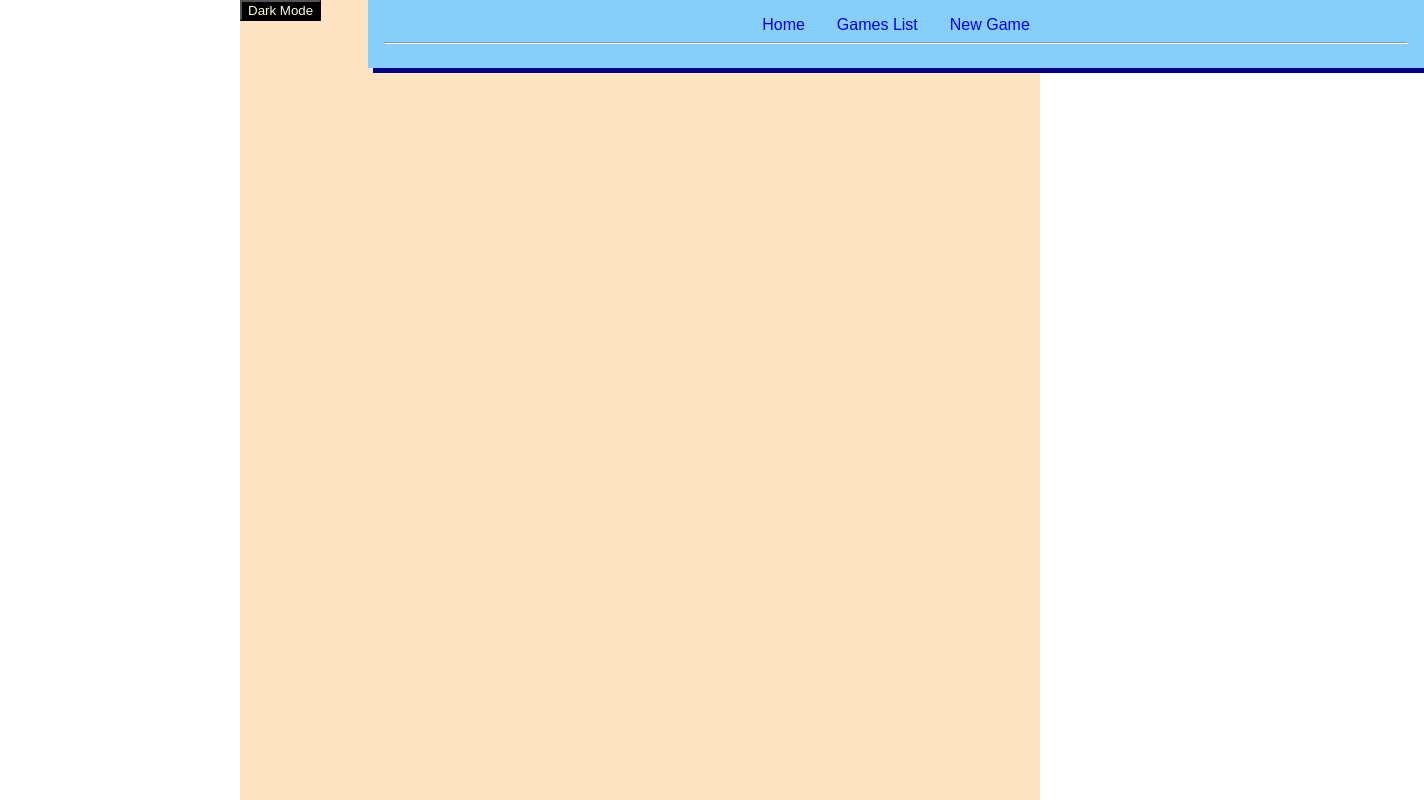
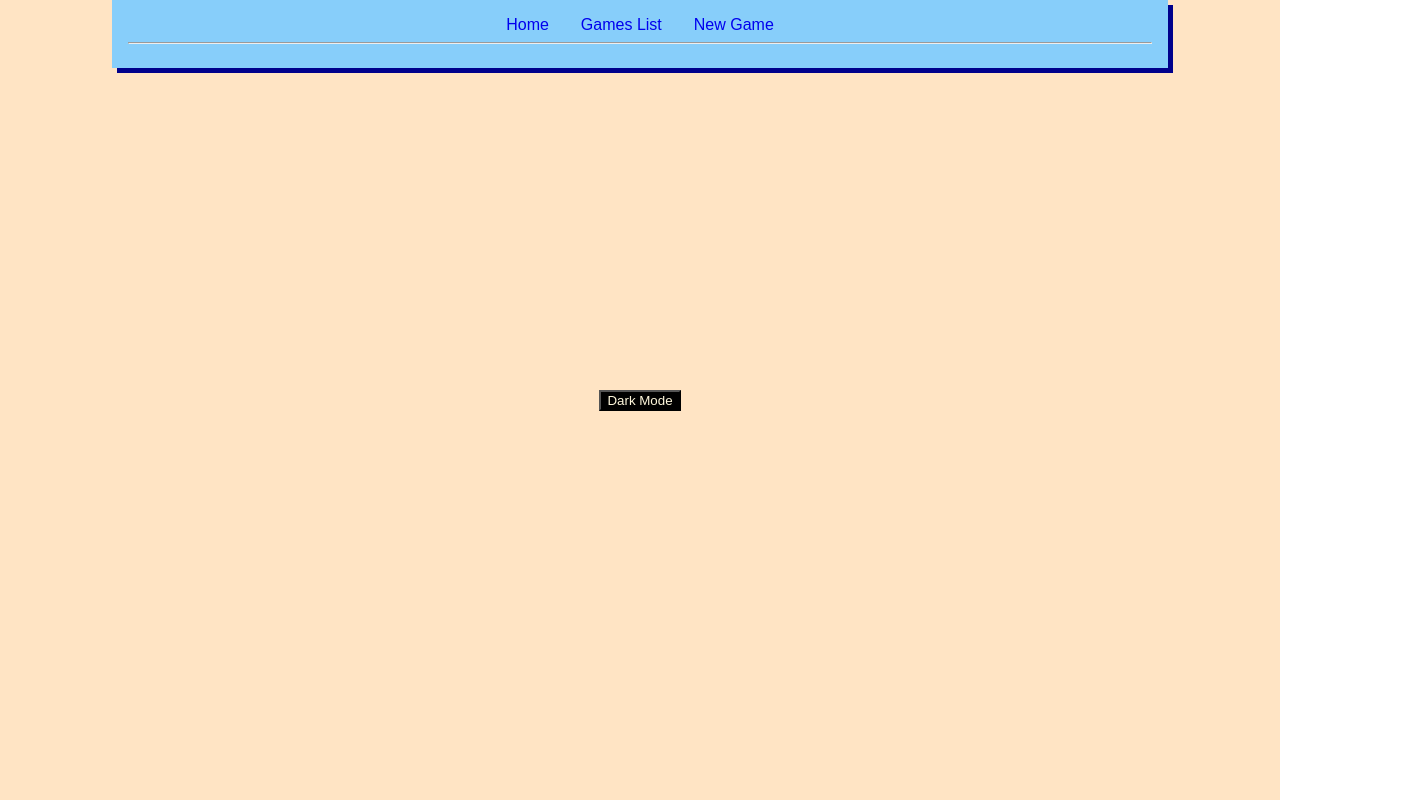
Before and after one commit to Doode1524/concentration, a React (Create React App) app: page /games in a window 1280 px wide. Shown: the whole page, 1424 px wide, since content can reach past the window. Built offline with nearby package versions, Linux system fonts and the light colour scheme; no server answers.

Commit message:
fixed css

```diff
--- a/src/App.css
+++ b/src/App.css
@@ -1,19 +1,4 @@
-.App {
-  height: 100vh;
-  width: 100vh;
-}
 
-.banner {
-  position: absolute;
-  text-align: center;
-  top: 0;
-  background: lightskyblue;
-  box-shadow: darkblue 5px 5px;
-  margin-left: 10vw;
-  padding: 1em;
-  text-align: center;
-  width: 80vw;
-}
 
 nav a {
   padding: 1em;
--- a/src/App.js
+++ b/src/App.js
@@ -1,8 +1,25 @@
 import './App.css';
 import Banner from './functional_components/banner';
 import { useState } from 'react'
+import { makeStyles } from '@material-ui/core/styles';
+
+const useStyles = makeStyles({
+  App: {
+    height: "100%",
+    width: "100%",
+    margin: "0",
+    padding: "0",
+    fontFamily: "sans-serif",
+    display: "flex",
+    alignItems: "center",
+    justifyContent: "center",
+    flexDirection: "row",
+    flexWrap: "wrap"
+  }
+})
 
 function App() {
+  const classes = useStyles();
 
   const [darkMode,setDarkMode] = useState(false)
 
@@ -11,7 +28,7 @@ function App() {
   }
 
   return (
-    <div className="App" style={ darkMode ? { backgroundColor: 'black', color: 'cornsilk'} : { backgroundColor: 'bisque', color: 'dkblue'} }>
+    <div className={classes.App} style={ darkMode ? { backgroundColor: 'black', color: 'cornsilk'} : { backgroundColor: 'bisque', color: 'dkblue'} }>
 
       <div>
         <button onClick={clickHandler} style={{backgroundColor: 'black', color: 'cornsilk'}}>Dark Mode</button>
--- a/src/class_components/cards.js
+++ b/src/class_components/cards.js
@@ -46,7 +46,7 @@ class Cards extends Component {
 
   render() {
     return(
-      <div style={{marginTop: '200px'}}>
+      <div style={{marginTop: '30px'}}>
 
       <Grid container>
          <Grid item container direct='row' justify='space-evenly'>
--- a/src/functional_components/banner.js
+++ b/src/functional_components/banner.js
@@ -3,21 +3,36 @@ import NavBar from './nav';
 import Home from './home';
 import GamesContainer from '../class_components/gamesContainer';
 
-import Grid from '@material-ui/core/Grid';
+import { makeStyles } from '@material-ui/core/styles';
 
 import {
   Route
 } from 'react-router-dom';
 
+const useStyles = makeStyles({
+  banner: {
+    position: "absolute",
+    textAlign: "center",
+    top: "0",
+    background: "lightskyblue",
+    boxShadow: "darkblue 5px 5px",
+    marginLeft: "10%",
+    marginRight: "10%",
+    padding: "1em",
+    width: "80%"
+  }
+})
+
 const Banner = () => {
+  const classes = useStyles();
 
   return(
-    <Grid className='banner'>
+    <div className={classes.banner}>
         <NavBar />
         <Route exact path="/" component={Home} />
         <Route path="/games" component={(routeInfo) => <GamesContainer routeData={routeInfo} />} />
       <hr style={{color: "black"}}></hr>
-    </Grid>
+    </div>
   )
 }
 
```
